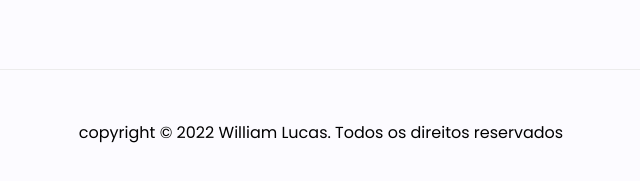
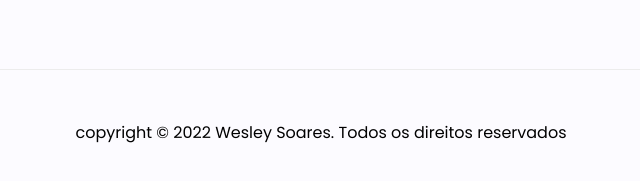
Before and after one commit to Wesleysoares7/my-personal-page, a plain HTML site: page index.html in a window 1280 px wide. Shown: the part 2570-2751 px from the top of the page, 319-959 px from the left. Drawn offline with nearby package versions, Linux system fonts and the light colour scheme.

Commit message:
change: footer description

```diff
--- a/index.html
+++ b/index.html
@@ -110,7 +110,7 @@
       </section>
 
       <footer>
-        copyright © 2022 William Lucas. Todos os direitos reservados
+        copyright © 2022 Wesley Soares. Todos os direitos reservados
       </footer>
     </main>
 
```
